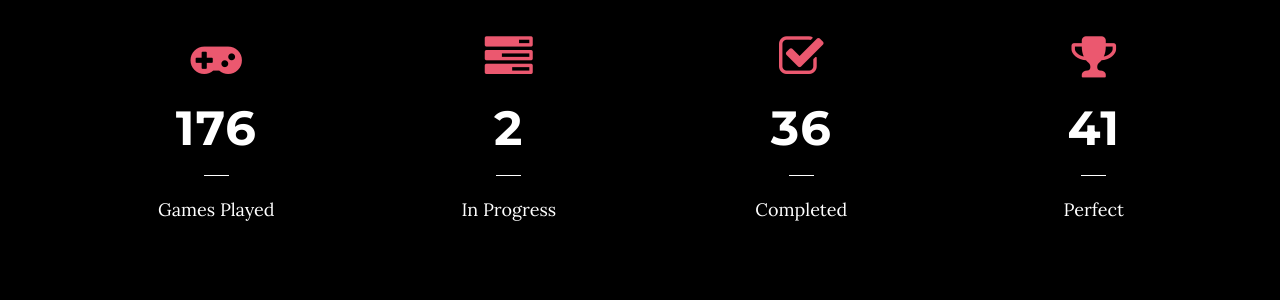
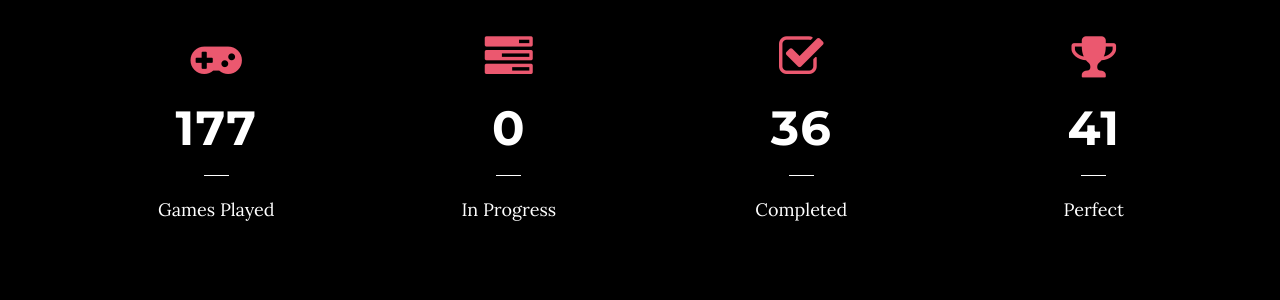
Before and after one commit to kuangami/kuangami.github.io, a Jekyll site: the page built from index.html, in a window 1280 px wide and 900 px high, scrolled down 1004 px. Shown: the part 161-461 px from the top of the window. Built offline with Jekyll 4.4.1, drawn with Linux system fonts in a browser that asks for light colours.

Commit message:
GitHub Actions commit

```diff
--- a/_data/gamestats.json
+++ b/_data/gamestats.json
@@ -1 +1 @@
-{"records":[{"id":"recNhKo61o1TseEuU","fields":{"Games Played":176,"Playing":2,"Completed":36,"Perfect":41},"createdTime":"2021-05-23T23:08:31.000Z"}]}
+{"records":[{"id":"recNhKo61o1TseEuU","fields":{"Games Played":177,"Playing":0,"Completed":36,"Perfect":41},"createdTime":"2021-05-23T23:08:31.000Z"}]}
```
Also changed, not shown: _data/recentplay.json (+1 -1 lines).
